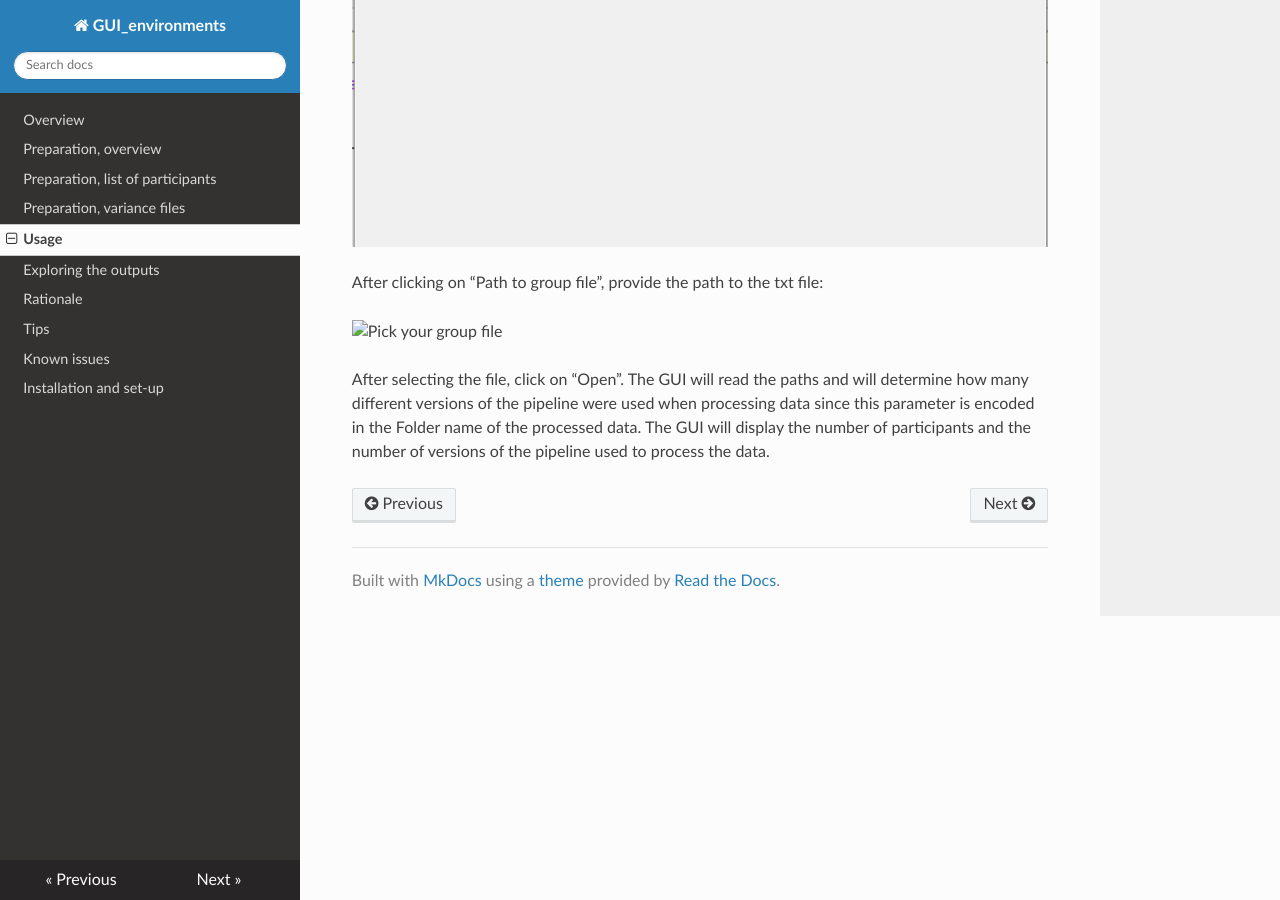
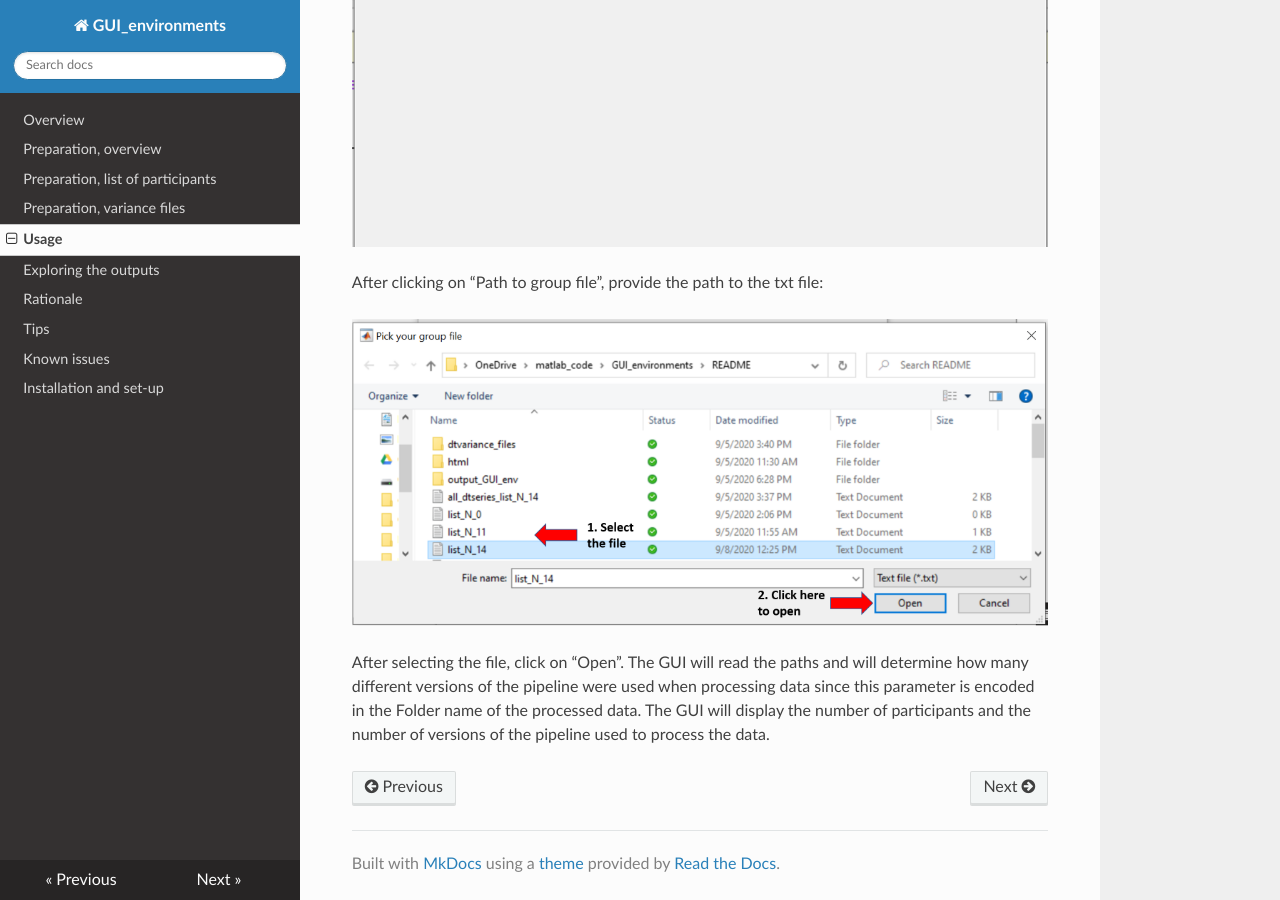
Before and after one commit to omiranda/GUI_environments_documentation, an MkDocs documentation site: the page built from docs/usage.md, in a window 1280 px wide and 900 px high, scrolled down 1364 px. Built offline with MkDocs 1.6.1, drawn with Linux system fonts in a browser that asks for light colours; nearby versions of some CDN libraries; old or Windows-style settings are respelled for this version of MkDocs.

Commit message:
Update usage.md

```diff
--- a/docs/usage.md
+++ b/docs/usage.md
@@ -33,6 +33,6 @@ The GUI will open and ask for the path to the txt file that contains the list of
 
 After clicking on “Path to group file”, provide the path to the txt file:
 
-![Pick your group file](./usage/provide_path_txt.PNG)
+![Pick your group file](./usage/provide_path_txt.png)
 
 After selecting the file, click on “Open”. The GUI will read the paths and will determine how many different versions of the pipeline were used when processing data since this parameter is encoded in the Folder name of the processed data. The GUI will display the number of participants and the number of versions of the pipeline used to process the data.
```
